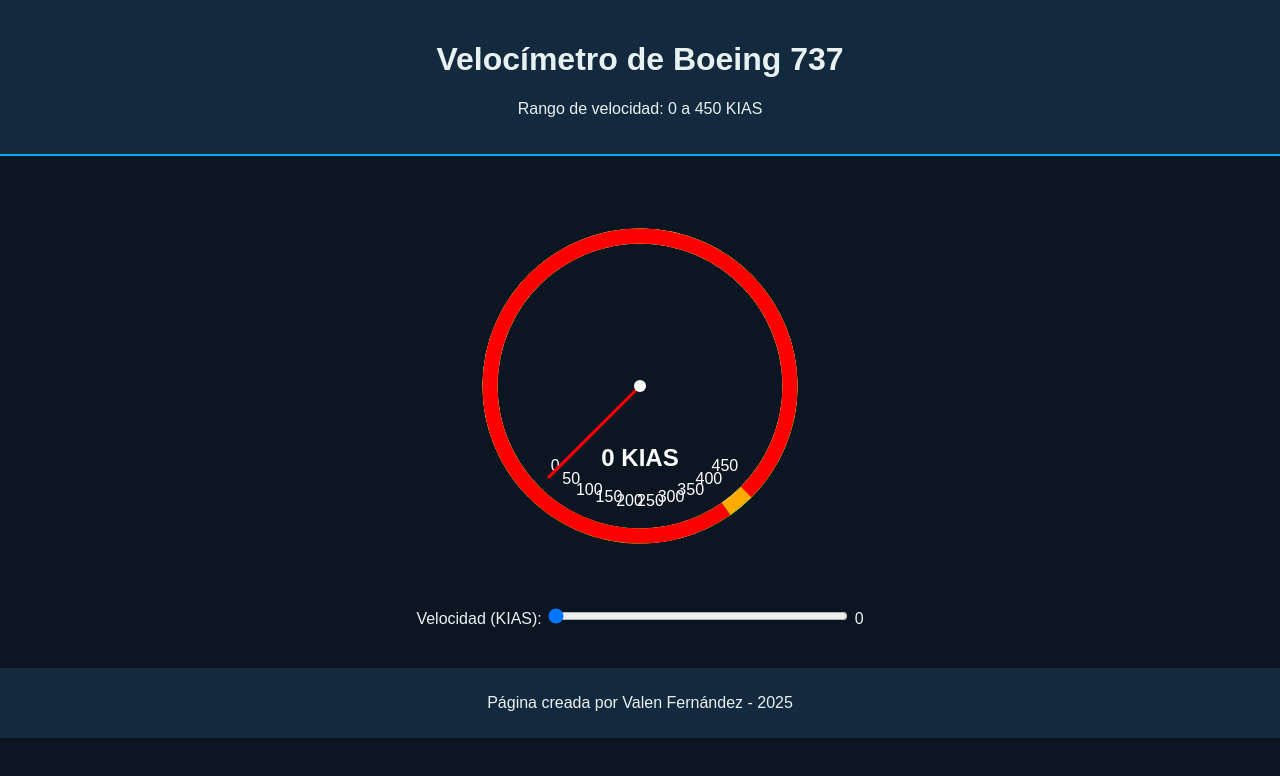
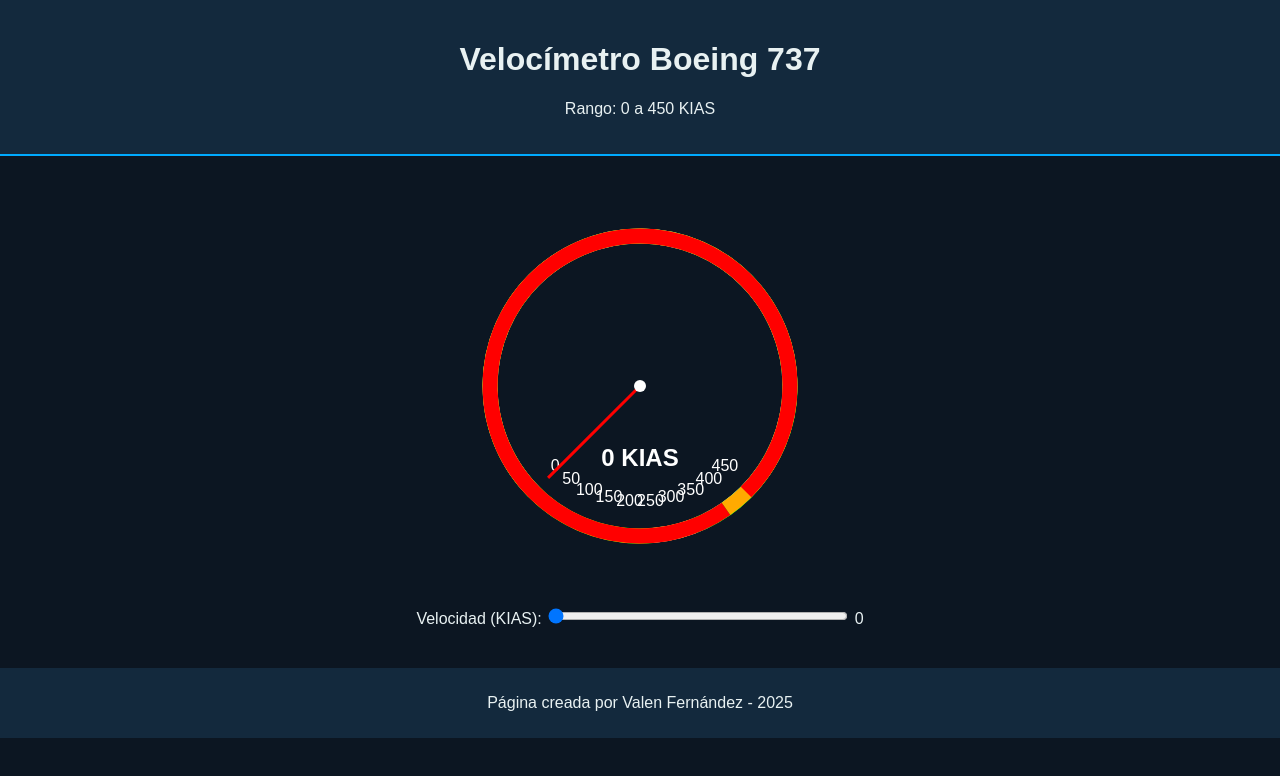
Before and after one commit to Valentinoel12/velocimetro-anashei, a plain HTML site: page index.html in a window 1280 px wide. Drawn offline with Linux system fonts and the light colour scheme.

Commit message:
Update index.html

```diff
--- a/index.html
+++ b/index.html
@@ -8,13 +8,12 @@
 </head>
 <body>
     <header>
-        <h1>Velocímetro de Boeing 737</h1>
-        <p>Rango de velocidad: 0 a 450 KIAS</p>
+        <h1>Velocímetro Boeing 737</h1>
+        <p>Rango: 0 a 450 KIAS</p>
     </header>
 
     <main>
         <div class="velocimetro">
-            <!-- Asegurate que el canvas esté aquí -->
             <canvas id="gauge" width="400" height="400"></canvas>
         </div>
 
@@ -29,7 +28,6 @@
         <p>Página creada por Valen Fernández - 2025</p>
     </footer>
 
-    <!-- Cargar script justo antes del cierre del body -->
     <script src="script.js"></script>
 </body>
 </html>
```
